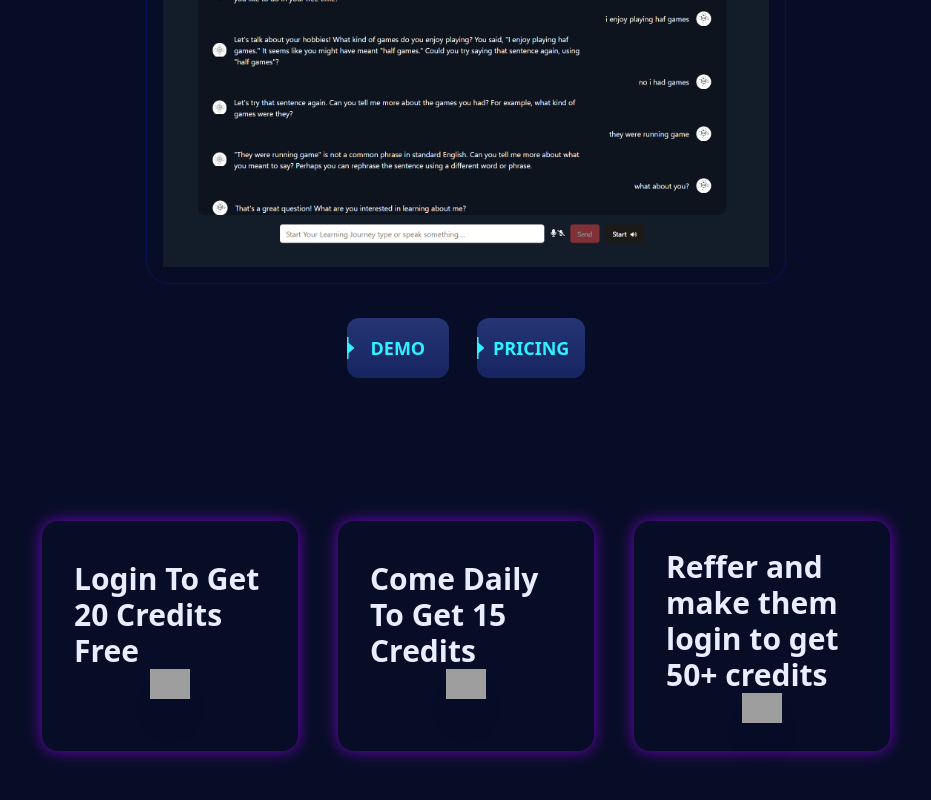
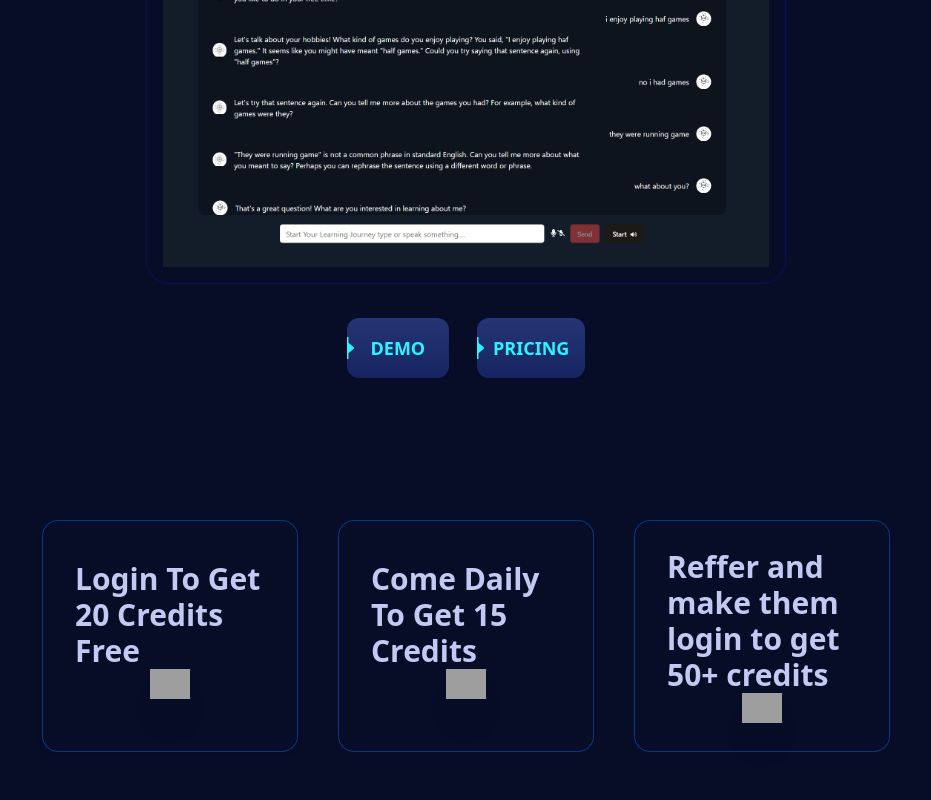
Before and after one commit to Dilippurohit47/Ai-Based-English-learning-App, a Next.js app: page / in a window 1280 px wide. Shown: the part 382-1182 px from the top of the page, without its empty margins (174-1105 px from the left). Built offline with nearby package versions, Linux system fonts and the light colour scheme; no server answers; the database is empty; grey boxes are pictures that could not be loaded.

Commit message:
design change in second page

```diff
--- a/src/app/demo/page.tsx
+++ b/src/app/demo/page.tsx
@@ -57,9 +57,7 @@ const page = () => {
           console.error("Error generating content:", error);
         }
       } else {
-        toast.error("credits over", {
-          className: " " // Background and text color
-        });
+        toast.error("credits over");
         console.log("credits over", credits);
       }
     };
@@ -69,7 +67,7 @@ const page = () => {
   }, [prompt]);
 
   return (
-    <div className="bg-[#131D29]  pb-8  h-[91vh] flex text-white flex-col gap-5 items-center ">
+    <div className="bg-[#131D29]  pb-8  h-screen pt-28 flex text-white flex-col gap-5 items-center ">
       <Chat chat={chat} />
       <ChatInput
         input={input!}
--- a/src/app/globals.css
+++ b/src/app/globals.css
@@ -76,18 +76,11 @@
   }
 }
 
-.inner-shadow {
-  box-shadow: inset 0 0 20px rgba(0, 0, 0, 1);
-  transition: box-shadow ease-in-out 0.4s;
-}
 
-.glow-effect {
-  box-shadow: 0 0 15px rgba(154, 2, 255, 0.714); /* Outer glow */
-  transition: box-shadow 0.3s ease; /* Smooth transition */
-}
+
 
 .glow-effect:hover {
-  box-shadow: 0 0 10px rgba(240, 240, 241, 0.5); /* Brighter glow on hover */
+  box-shadow: 0 0 10px  rgba(154, 2, 255, 0.714); /* Brighter glow on hover */
   transition: box-shadow 0.3s ease; /* Smooth transition */
 }
 
--- a/src/components/my-components/header.tsx
+++ b/src/components/my-components/header.tsx
@@ -4,7 +4,7 @@ import React, { useEffect, useState } from "react";
 import { Button } from "../ui/button";
 import { Menu } from "lucide-react";
 import { useAuth, UserButton, useUser } from "@clerk/nextjs";
-import clsx from 'clsx';
+import clsx from "clsx";
 import { getFullUser } from "../../../utils/supabse/apis/userApis";
 
 interface LinkItem {
@@ -57,8 +57,11 @@ const Header = () => {
   }, [isSignedIn]);
   return (
     <nav
-    className={clsx(`bg-[#080D27] z-50 fixed top-0 left-0 w-full transition-all ease-in-out duration-300 text-white px-4 py-8 md:px-10 md:py-8 flex items-center justify-between`,hasScrolled && "    bg-[#05091D]  md:py-5" )}
-  >
+      className={clsx(
+        `bg-[#080D27] z-50 fixed top-0 left-0 w-full transition-all ease-in-out duration-300 text-white px-4 py-8 md:px-10 md:py-8 flex items-center justify-between`,
+        hasScrolled ? "md:py-4 bg-[#05091d]  " : ""
+      )}
+    >
       <Link href={"/"}>
         <div>Logo</div>
       </Link>
@@ -70,7 +73,7 @@ const Header = () => {
         <div className="md:flex items-center gap-10 mr-10 hidden ">
           <div>
             <Link
-              className="text-1xl hover:text-red-400 transition-all ease-in-out duration-200 "
+              className="text-1xl hover:text-[#C8EA80] transition-all ease-in-out duration-200 "
               href={`${
                 dbUser?.plan === "1" && "6" ? "/lets-talk" : "/pricing"
               }`}
@@ -82,7 +85,7 @@ const Header = () => {
           {Links.map((item, index) => (
             <Link
               key={index}
-              className="text-1xl hover:text-red-400 transition-all ease-in-out duration-200 "
+              className="text-1xl hover:text-[#C8EA80] transition-all ease-in-out duration-200 "
               href={item.href}
             >
               {item.name}
--- a/src/pages/SecondPage.tsx
+++ b/src/pages/SecondPage.tsx
@@ -33,11 +33,11 @@ const SecondPage = () => {
   }, []);
 
   return (
-    <div className="h-[60vh]  bg-[#080D27]  flex justify-center items-center">
+    <div className="h-[60vh]  bg-[#080D27] flex justify-center items-center">
       <div className="flex gap-10 ">
         <div
           ref={boxRef1}
-          className="bg-[#080D27] text-p4  px-8   text-3xl shadow-md  font-semibold capitalize rounded-2xl w-[20vw] glow-effect inner-shadow py-10"
+          className="bg-[#080D27] text-[#C2C9F3] px-8  border-[1px]  border-[#006eff71]   text-3xl shadow-md  font-semibold capitalize rounded-2xl w-[20vw] glow-effect inner-shadow py-10"
         >
           Login to get 20 credits Free{" "}
           <div className="flex items-center justify-center ">
@@ -53,7 +53,7 @@ const SecondPage = () => {
 
         <div
           ref={boxRef2}
-          className="bg-[#080D27] text-p4 px-8 text-3xl  font-semibold capitalize rounded-2xl  w-[20vw] py-10 glow-effect inner-shadow"
+          className="bg-[#080D27] text-[#C2C9F3] px-8 text-3xl border-[1px]  border-[#006eff71]   font-semibold capitalize rounded-2xl  w-[20vw] py-10 glow-effect inner-shadow"
         >
           come daily to get 15 credits
           <div className="flex items-center justify-center ">
@@ -68,7 +68,7 @@ const SecondPage = () => {
         </div>
         <div
           ref={boxRef3}
-          className="bg-[#080D27] text-p4 px-8 text-3xl font-semibold  rounded-2xl  w-[20vw] py-7 glow-effect inner-shadow"
+          className="bg-[#080D27] text-[#C2C9F3] px-8 text-3xl border-[1px]  border-[#006eff71]  font-semibold  rounded-2xl  w-[20vw] py-7 glow-effect inner-shadow"
         >
           Reffer and make them login to get 50+ credits
           <div className="flex items-center justify-center ">
```
